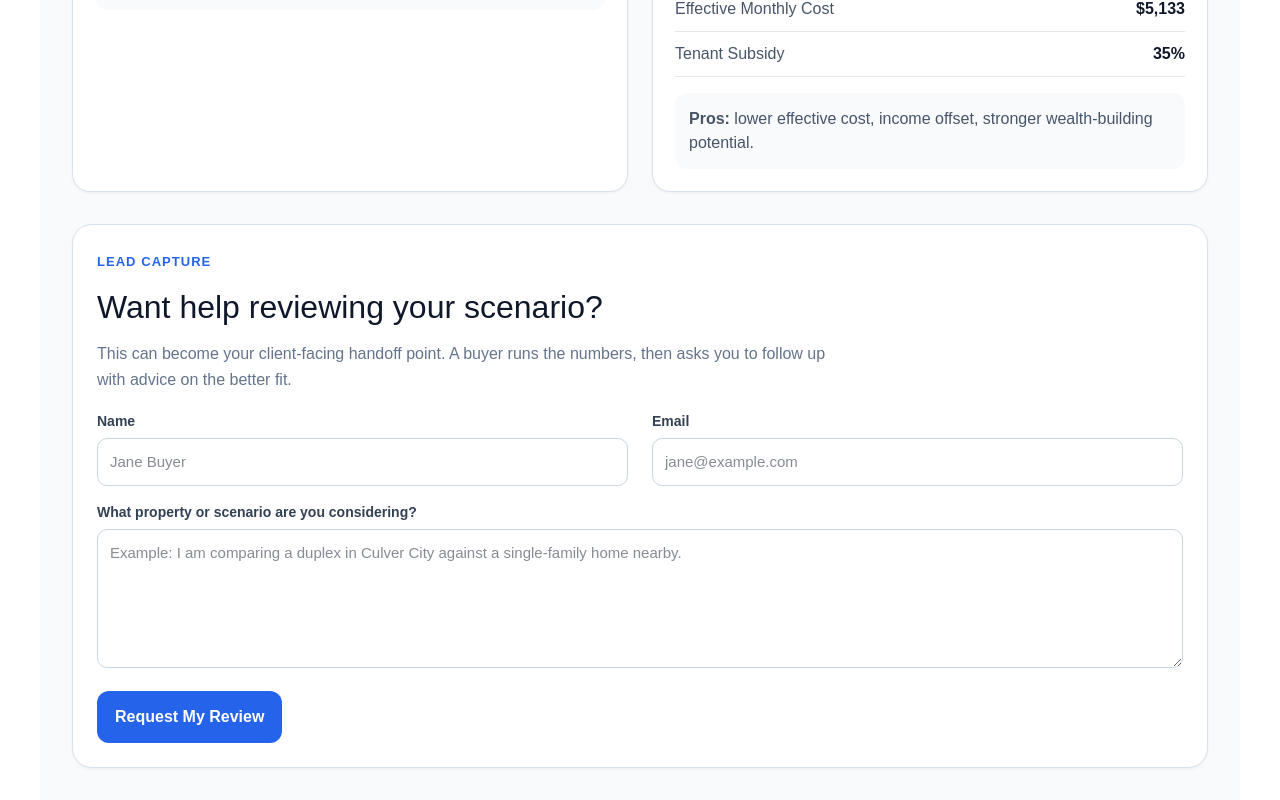
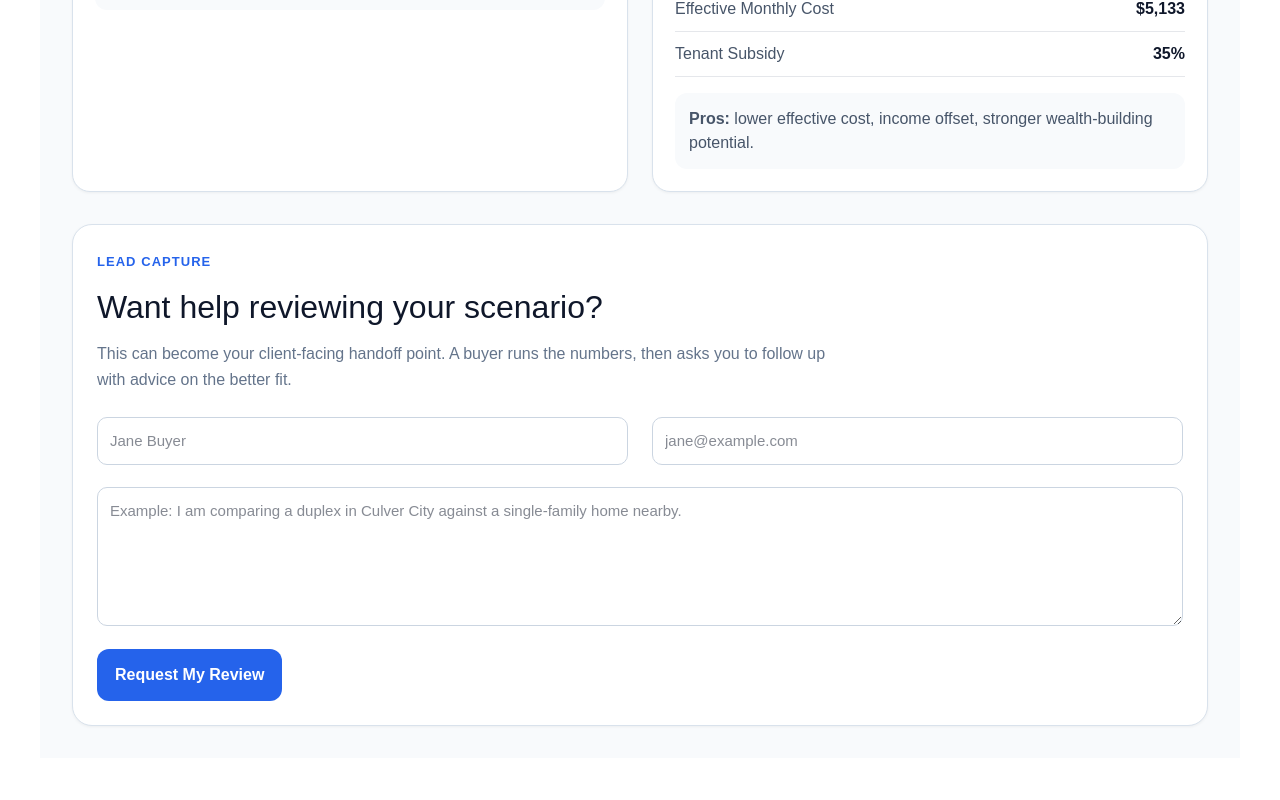
Before and after one commit to dglickman17/nest-or-invest, a Next.js app: page / in a window 1280 px wide. Shown: the part 1960-2760 px from the top of the page. After the commit the page ends 2718 px from the top, so only its background shows below. Built offline with nearby package versions, Linux system fonts and the light colour scheme.

Commit message:
Update page.tsx

```diff
--- a/app/page.tsx
+++ b/app/page.tsx
@@ -197,11 +197,11 @@ export default function Page() {
 
         <form action="https://formspree.io/f/mlgarpaj" method="POST" style={leadFormStyle}>
           <div style={gridTwoStyle}>
-            <TextField label="Name" value={name} setValue={setName} placeholder="Jane Buyer" />
-            <TextField label="Email" value={email} setValue={setEmail} placeholder="jane@example.com" />
+            <TextField name="Name" value={name} setValue={setName} placeholder="Jane Buyer" />
+            <TextField name="Email" type={email} setValue={setEmail} placeholder="jane@example.com" />
           </div>
           <TextAreaField
-            label="What property or scenario are you considering?"
+            name="What property or scenario are you considering?"
             value={notes}
             setValue={setNotes}
             placeholder="Example: I am comparing a duplex in Culver City against a single-family home nearby."
```
